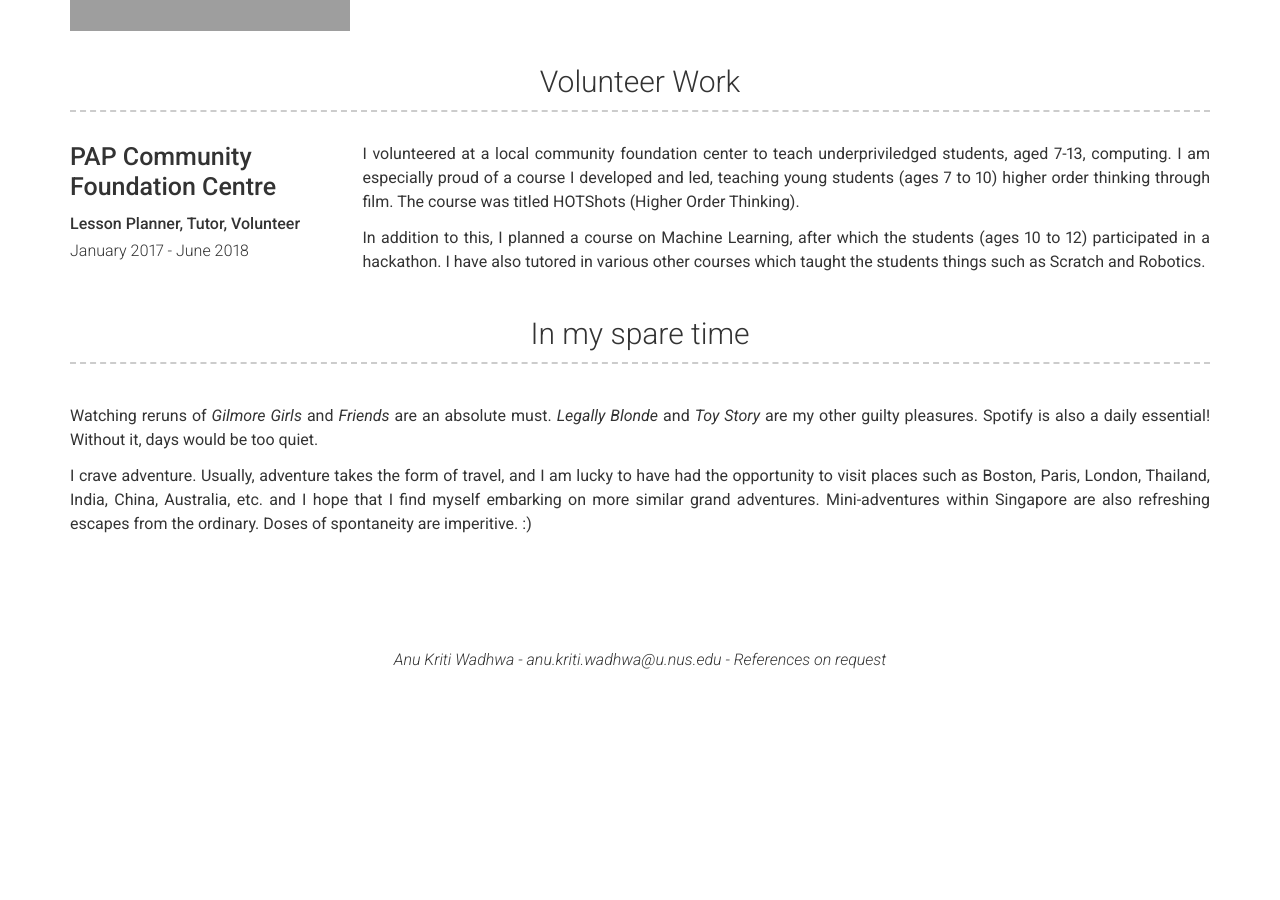
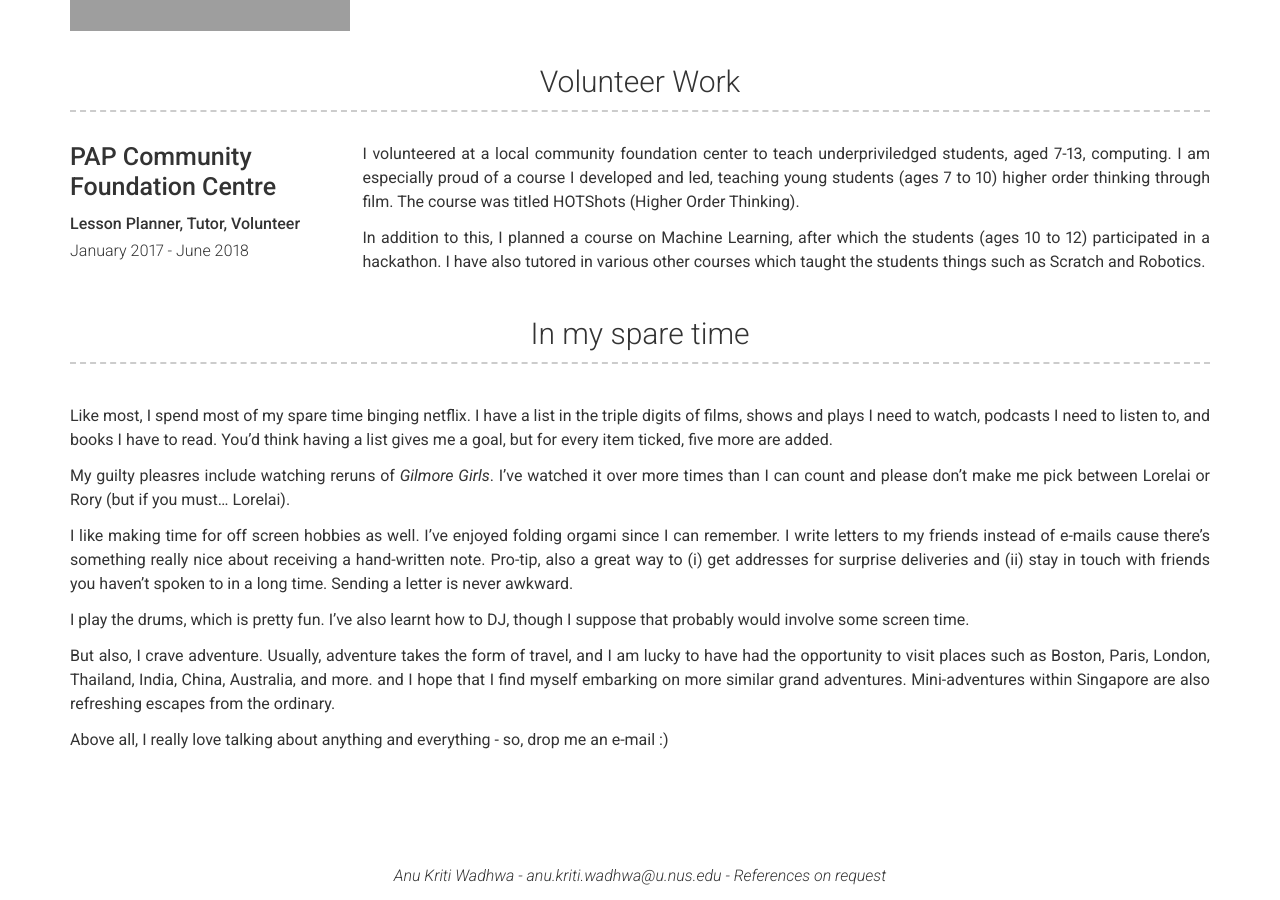
Before and after one commit to AnuKritiW/modern-resume-theme-site, a Jekyll site: the page built from index.md, in a window 1280 px wide and 900 px high, scrolled down 3790 px. Built offline with Jekyll 4.4.1, drawn with Linux system fonts in a browser that asks for light colours; before the commit the page ends 4474 px from its top, so only the background shows below that; some of the changed text lies outside the part shown; grey boxes are pictures that could not be loaded.

Commit message:
Edit experience and change spare time section.

```diff
--- a/_config.yml
+++ b/_config.yml
@@ -61,10 +61,21 @@ about_content: | # this will include new lines to allow paragraphs
 # More Section
 more_title: In my spare time
 more_content: | # this will include new lines to allow paragraphs
-  Watching reruns of *Gilmore Girls* and *Friends* are an absolute must. *Legally Blonde* and *Toy Story* are my other guilty pleasures. Spotify is also a daily essential! Without it, days would be too quiet.
+  Like most, I spend most of my spare time binging netflix.
+  I have a list in the triple digits of films, shows and plays I need to watch, podcasts I need to listen to, and books I have to read.
+  You'd think having a list gives me a goal, but for every item ticked, five more are added.
 
-  I crave adventure. Usually, adventure takes the form of travel, and I am lucky to have had the opportunity to visit places such as Boston, Paris, London, Thailand, India, China, Australia, etc. and I hope that I find myself embarking on more similar grand adventures.
-  Mini-adventures within Singapore are also refreshing escapes from the ordinary. Doses of spontaneity are imperitive. :)
+  My guilty pleasres include watching reruns of *Gilmore Girls*. I've watched it over more times than I can count and please don't make me pick between Lorelai or Rory (but if you must... Lorelai).
+
+  I like making time for off screen hobbies as well. I've enjoyed folding orgami since I can remember.
+  I write letters to my friends instead of e-mails cause there's something really nice about receiving a hand-written note. Pro-tip, also a great way to (i) get addresses for surprise deliveries and (ii) stay in touch with friends you haven't spoken to in a long time. Sending a letter is never awkward.
+
+  I play the drums, which is pretty fun. I've also learnt how to DJ, though I suppose that probably would involve some screen time.
+
+  But also, I  crave adventure. Usually, adventure takes the form of travel, and I am lucky to have had the opportunity to visit places such as Boston, Paris, London, Thailand, India, China, Australia, and more. and I hope that I find myself embarking on more similar grand adventures.
+  Mini-adventures within Singapore are also refreshing escapes from the ordinary.
+
+  Above all, I really love talking about anything and everything - so, drop me an e-mail :)
 # Footer
 footer_show_references: true
 
```
Also changed, not shown: _data/experience.yml (+9 -9 lines).
